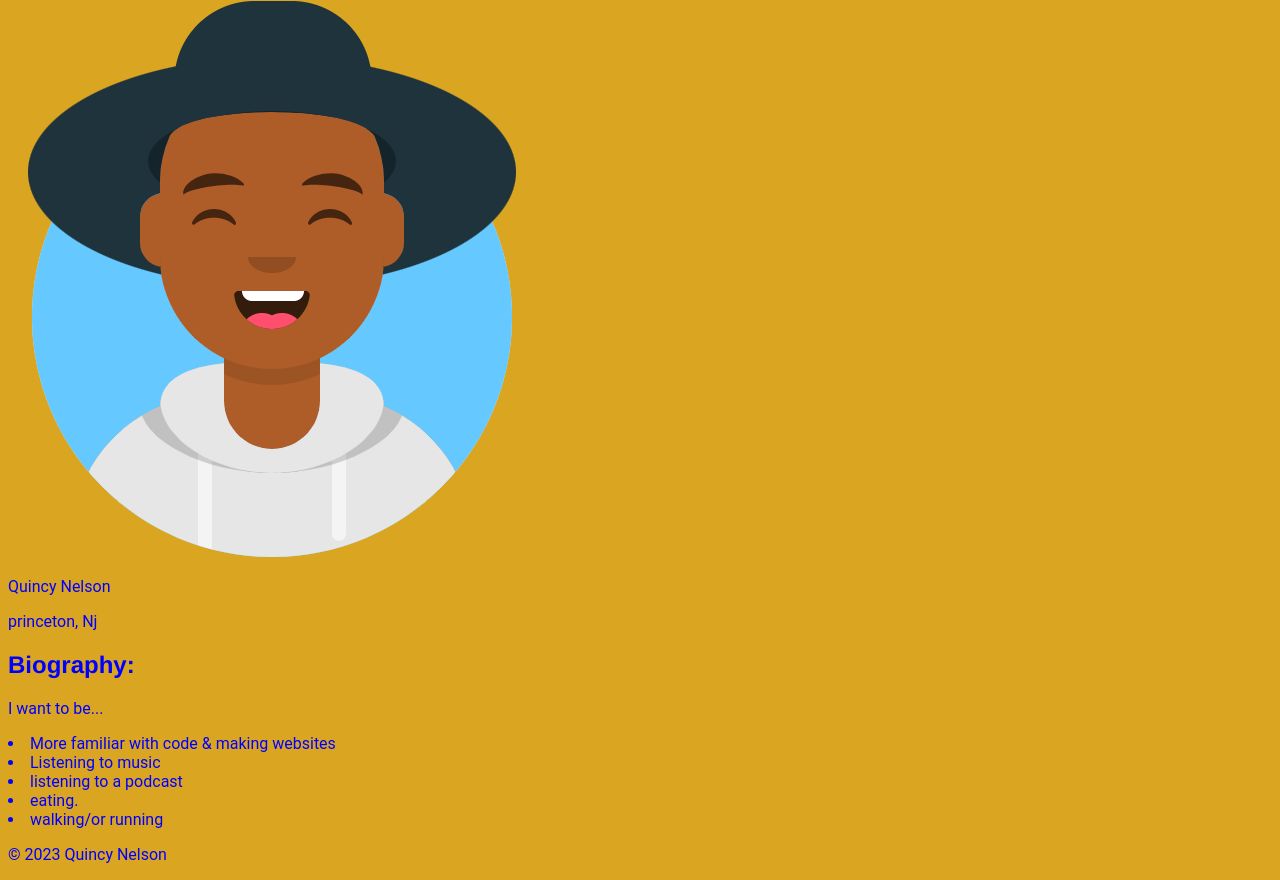
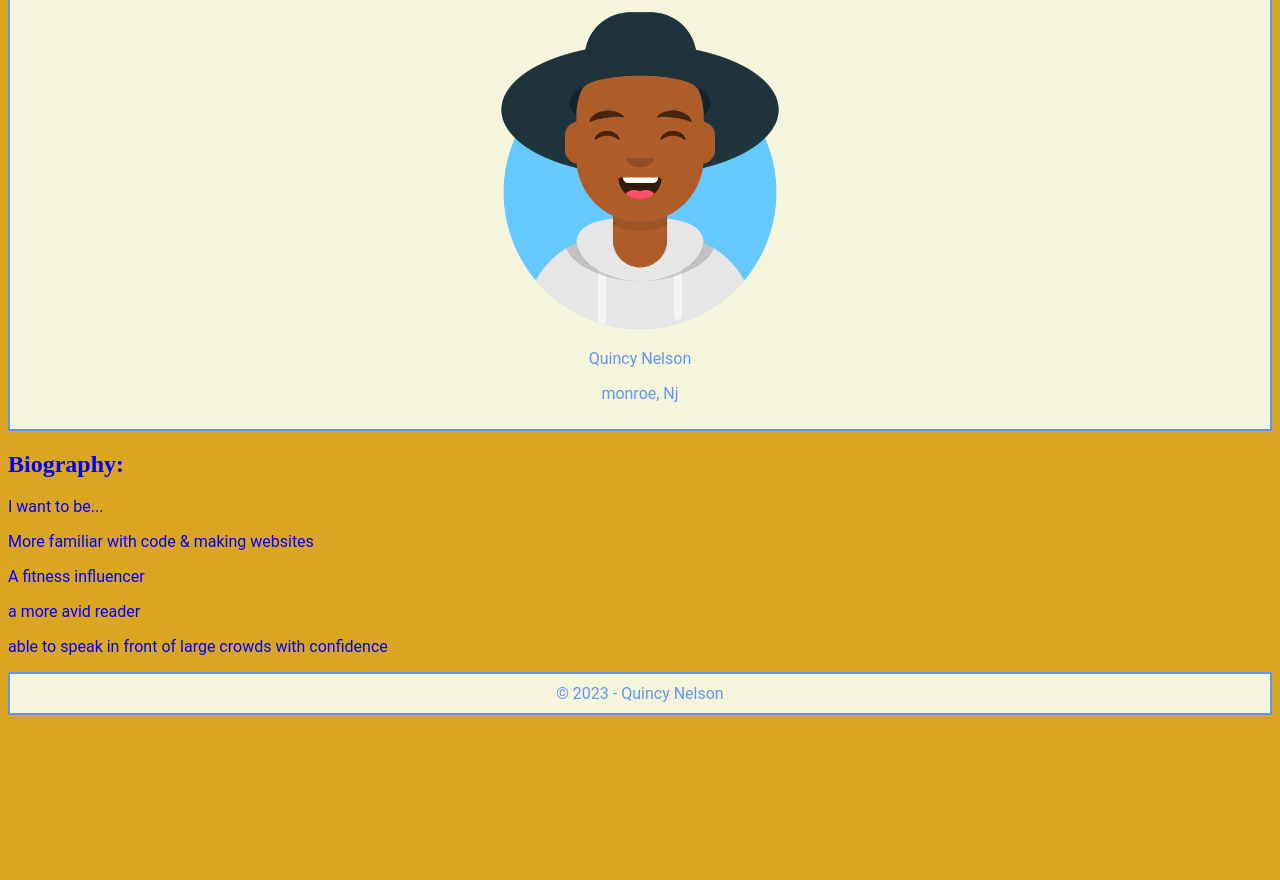
Before and after one commit to RVCC-IDMX/about-me-QuincyNelson, a plain HTML site: page index.html in a window 1280 px wide. Shown: the part 243-1123 px from the top of the page. After the commit the page ends 966 px from the top, so only its background shows below. Drawn offline with Linux system fonts and the light colour scheme; a web font is replaced by a local one.

Commit message:
adding some style

```diff
--- a/css/style.css
+++ b/css/style.css
@@ -5,7 +5,7 @@ body {
 }
 
 h1, h2, h3, h4, h5, h6{
-    font-family:'Franklin Gothic Medium', 'Arial Narrow', Arial, sans-serif;
+    font-family:"tilt prism";
 }
 h1 {
     font-size:40pt
@@ -18,7 +18,7 @@ header {
 #hero, footer {
     color:cornflowerblue;
     border: 2px solid;
-    background-color:blanchedalmond;
+    background-color:beige;
     text-align:center;
     padding: 10px
 }
--- a/index.html
+++ b/index.html
@@ -7,6 +7,12 @@
     <meta name="viewport" content="width=device-width, initial-scale=1.0">
     <title>About me</title>
     <link rel="stylesheet" href="/css/style.css">
+
+    <link rel="preconnect" href="https://fonts.googleapis.com">
+    <link rel="preconnect" href="https://fonts.gstatic.com" crossorigin>
+    <link href="https://fonts.googleapis.com/css2?family=Tilt+Prism&display=swap" rel="stylesheet">
+
+    <link href="css/style.css" rel="stylesheet">
 </head>
 
 <body>
@@ -23,46 +29,40 @@
     <main>
         <!-- the main includes all the important page content-->
 
-        <section>
+        <section id="hero">
             <!-- hero section; shows profile image, name & location -->
             <img src="/img/avataaars.png" alt="A smooth , joyful man">
 
             <div>
                 <p>Quincy Nelson</p>
-                <P>princeton, Nj</P>
+                <P>monroe, Nj</P>
             </div>
             <!-- end of hero -->
         </section>
 
-        <section>
+        <section id="bio">
             <!-- bio section:  -->
 
             <h2>Biography:</h2>
 
             <div>
                 <p> I want to be...</p>
-                <u1>
-                    <li>More familiar with code & making websites </li>
-                    <li>Listening to music</li>
-                    <li>listening to a podcast</li>
-                    <li>eating. </li>
-                    <li>walking/or running</li>
+
+                    <p>More familiar with code & making websites </p>
+                    <p>A fitness influencer</p>
+                    <p>a more avid reader</p>
+                    <p>able to speak in front of large crowds with confidence</p>
                 </u1>
             </div>
         </section>
 
-        <section id="hobbies">
-
-        </section>
-
-
-
-
     </main>
 
-    <p>
-        &copy; 2023 Quincy Nelson
-    </p>
+    <footer>
+
+        &copy; 2023 - Quincy Nelson
+
+    </footer>
 
 </body>
 
```
